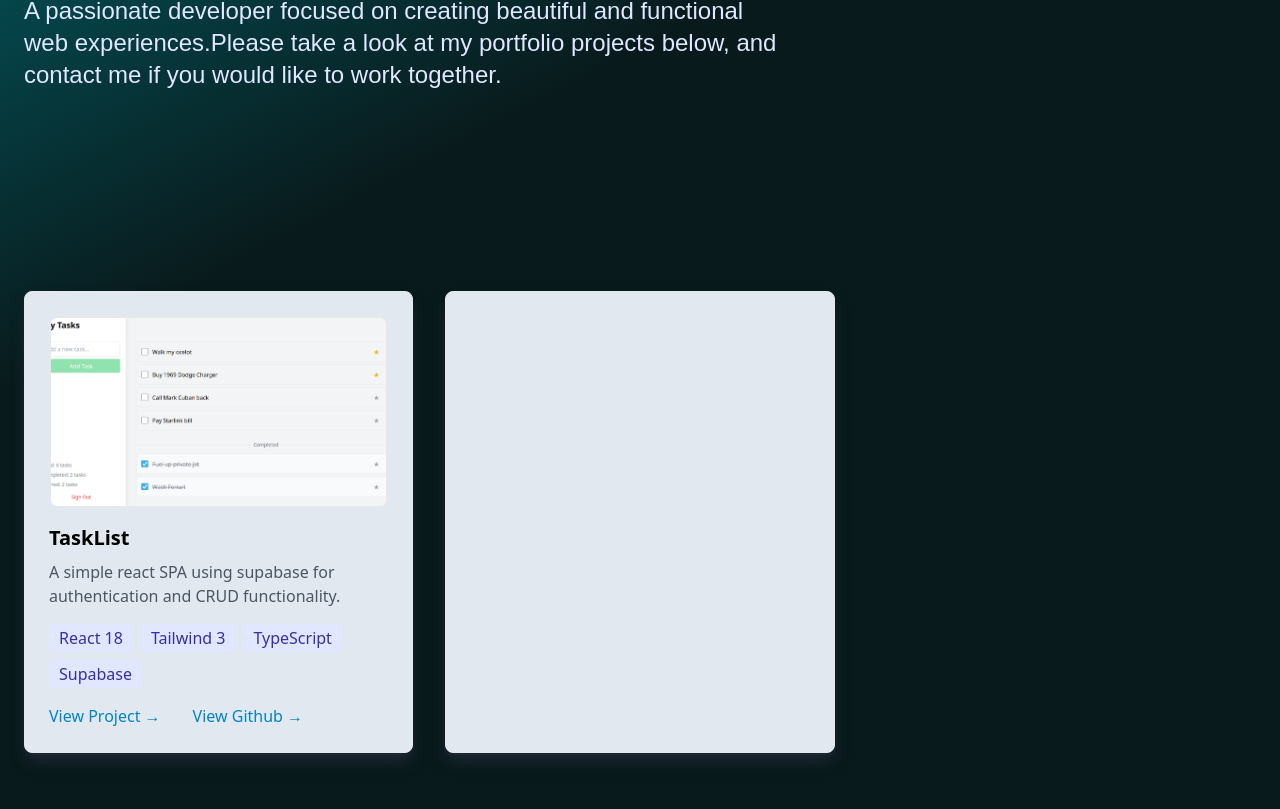
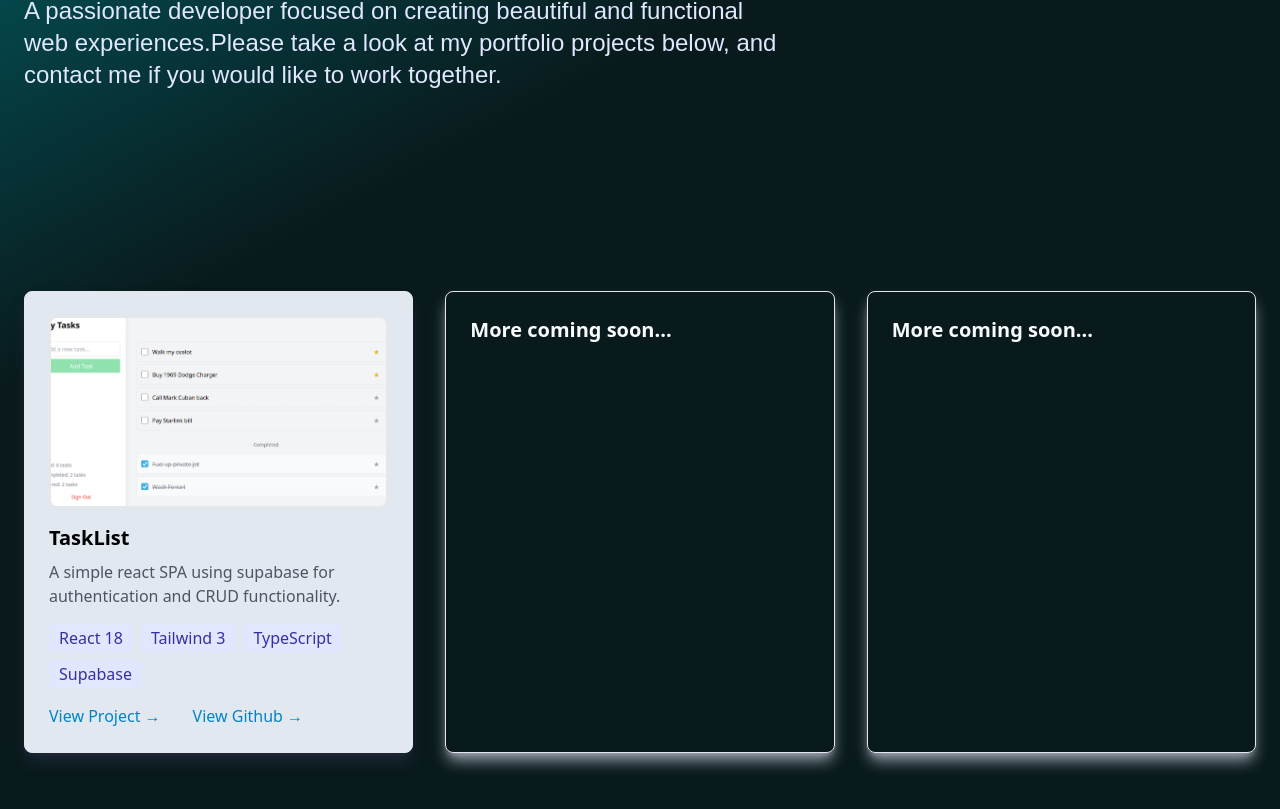
Before and after one commit to jplante01/portfolio_site_source, a Next.js app: page / in a window 1280 px wide. Shown: the part 245-1054 px from the top of the page. Built offline with nearby package versions, Linux system fonts and the light colour scheme.

Commit message:
Implement coming soon card

```diff
--- a/src/components/ComingSoonCard.jsx
+++ b/src/components/ComingSoonCard.jsx
@@ -1,37 +1,7 @@
 const ComingSoonCard = () => {
   return (
-    <div className="bg-slate-200 p-6 rounded-lg overflow-hidden shadow-lg hover:shadow-xl shadow-gray-800 transition-all duration-300 hover:scale-105 border border-gray-200">
-      {/* <img
-        src={image}
-        alt={title}
-        className="w-full h-48 object-cover mb-4 rounded-lg border border-2"
-      /> */}
-      {/* <div className="w-full h-48 bg-gray-200 rounded-lg  border-2"></div>
-      <div className="">
-        <h3 className="text-xl font-bold mb-2">xxxx</h3>
-        <p className="text-gray-600 mb-4">xxxxxxxxxx</p>
-        <div className="flex flex-wrap gap-2 mb-4">
-          <span>xxxx</span>
-        </div>
-        <div className="flex flex-row gap-8">
-          <a
-            href="#"
-            target="_blank"
-            rel="noopener noreferrer"
-            className="text-sky-600 font-medium hover:text-sky-400"
-          >
-            View Project →
-          </a>
-          <a
-            href="#"
-            target="_blank"
-            rel="noopener noreferrer"
-            className="text-sky-600 font-medium hover:text-sky-400"
-          >
-            View Github →
-          </a>
-        </div>
-      </div> */}
+    <div className="bg-transparent p-6 rounded-lg overflow-hidden shadow-lg hover:shadow-xl shadow-gray-400 transition-all duration-300 hover:scale-105 border border-gray-200">
+      <p className="text-gray-50 text-xl font-bold text-lexend">More coming soon...</p>
     </div>
   );
 };
--- a/src/components/PortfolioGrid.jsx
+++ b/src/components/PortfolioGrid.jsx
@@ -19,6 +19,7 @@ const PortfolioGrid = ({ portfolioItems }) => {
             />
           ))}
           <ComingSoonCard />
+          <ComingSoonCard />
         </div>
       </div>
     </section>
```
